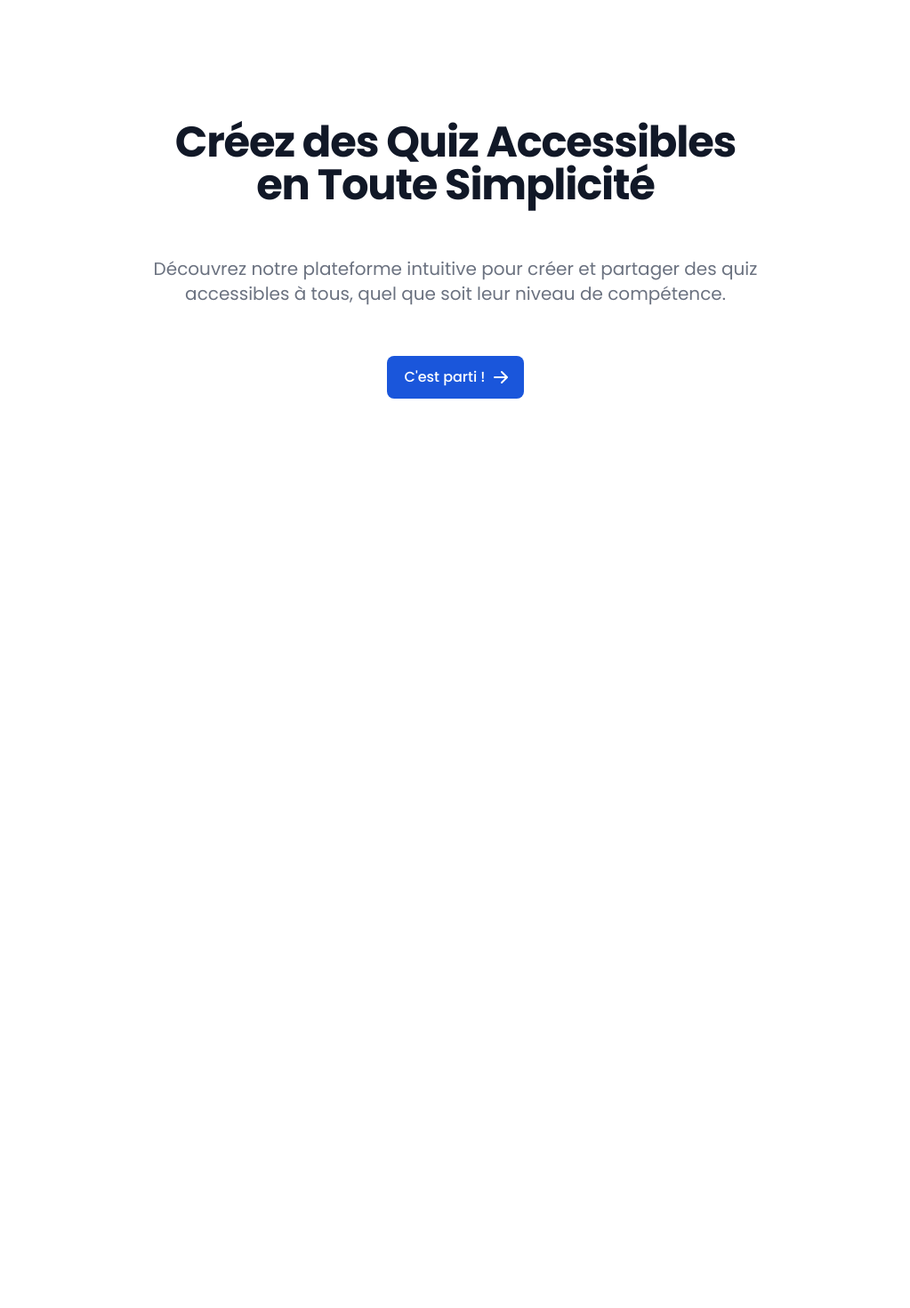
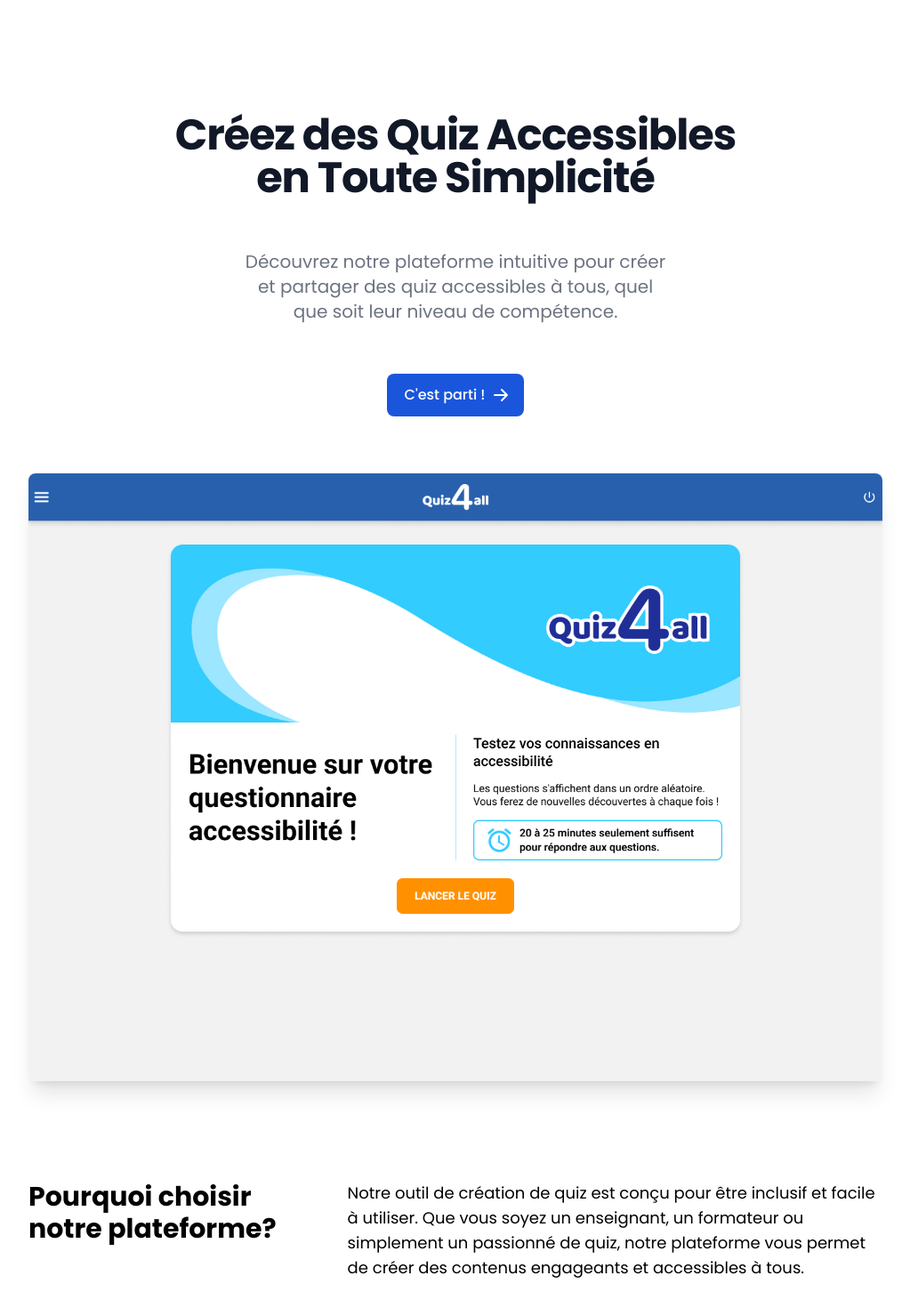
Before and after one commit to Bechamelloww/Odicome-vitrine-coiffeurs, a React (Vite) app: page / in a window 1280 px wide. Shown: the part 80-1550 px from the top of the page at 89% size, without its empty margins (128-1151 px from the left). Before the commit the page ends 800 px from the top, so only its background shows below. Built offline with nearby package versions, Linux system fonts and the light colour scheme.

Commit message:
feat: adding layout

```diff
--- a/src/App.jsx
+++ b/src/App.jsx
@@ -1,10 +1,11 @@
 import { Route, Routes } from 'react-router-dom';
 import Home from './pages/home/home';
+import LayoutComponent from './components/layout';
 
 function App() {
   return (
     <Routes>
-      <Route path="/" element={<Home />} />
+      <Route path="/" element={<LayoutComponent component={Home}></LayoutComponent>} />
     </Routes>
   );
 }
--- a/src/components/button.jsx
+++ /dev/null
@@ -1,10 +0,0 @@
-// components/button.jsx
-import React from 'react';
-
-const ButtonComponent = () => {
-  return (
-    <button>TEST</button>
-  );
-};
-
-export default ButtonComponent;
--- /dev/null
+++ b/src/components/layout.jsx
@@ -0,0 +1,12 @@
+// components/LayoutComponent.jsx
+import React from 'react';
+
+const LayoutComponent = ({ component: Component }) => {
+  return (
+    <div className="px-40 w-100">
+      <Component />
+    </div>
+  );
+};
+
+export default LayoutComponent;
--- a/src/components/mainInfo.jsx
+++ b/src/components/mainInfo.jsx
@@ -2,8 +2,9 @@ import React from 'react';
 
 const MainInfoComponent = () => {
   return (
+    <>
       <section className="bg-white dark:bg-gray-900 mt-52">
-      <div className="py-8 px-4 mx-auto max-w-screen-xl text-center lg:py-2 lg:px-12">
+        <div className="px-4 mx-auto max-w-screen-xl text-center lg:px-12">
           <h1 className="mb-4 text-4xl font-bold tracking-tight leading-none text-gray-900 md:text-2xl lg:text-5xl dark:text-white">
             Créez des Quiz Accessibles <br /> en Toute Simplicité
           </h1>
@@ -16,6 +17,16 @@ const MainInfoComponent = () => {
           </div>
         </div>
       </section>
+
+      <div className="w-100 flex">
+        <img className="h-auto w-fit rounded-lg overflow-hidden shadow-xl dark:shadow-gray-800" src="src/assets/app_screen.png" alt="image description" />
+      </div>
+
+      <div className="my-28 flex justify-between items-start gap-20 text-lg font-normal text-gray-500">
+        <h2 className='text-nowrap font-bold text-3xl'>Pourquoi choisir <br /> notre plateforme?</h2>
+        <h4>Notre outil de création de quiz est conçu pour être inclusif et facile à utiliser. Que vous soyez un enseignant, un formateur ou simplement un passionné de quiz, notre plateforme vous permet de créer des contenus engageants et accessibles à tous.</h4>
+      </div>
+    </>
   );
 };
 
--- a/src/components/navbar.jsx
+++ b/src/components/navbar.jsx
@@ -6,7 +6,7 @@ const NavbarComponent = () => {
 		<nav className="bg-white dark:bg-gray-900 fixed w-full z-20 top-0 start-0 border-b border-gray-200 dark:border-gray-600">
 			<div className="max-w-screen-xl flex flex-wrap items-center justify-between mx-auto p-4">
 				<a href="https://flowbite.com/" className="flex items-center space-x-3 rtl:space-x-reverse">
-					<img src="logo_odicome.jpg" className="h-8" alt="Odicome Logo" />
+					<img src="src/assets/logo_odicome.jpg" className="h-8" alt="Odicome Logo" />
 					<span className="self-center text-2xl font-bold whitespace-nowrap dark:text-white">Odicome</span>
 				</a>
 				<div className="flex md:order-2 space-x-3 md:space-x-0 rtl:space-x-reverse">
```
Also changed, not shown: src/assets/app_screen.png (added), src/assets/logo_odicome.jpg (renamed from public/logo_odicome.jpg). Lines whose indentation alone changed are shown as unchanged.
